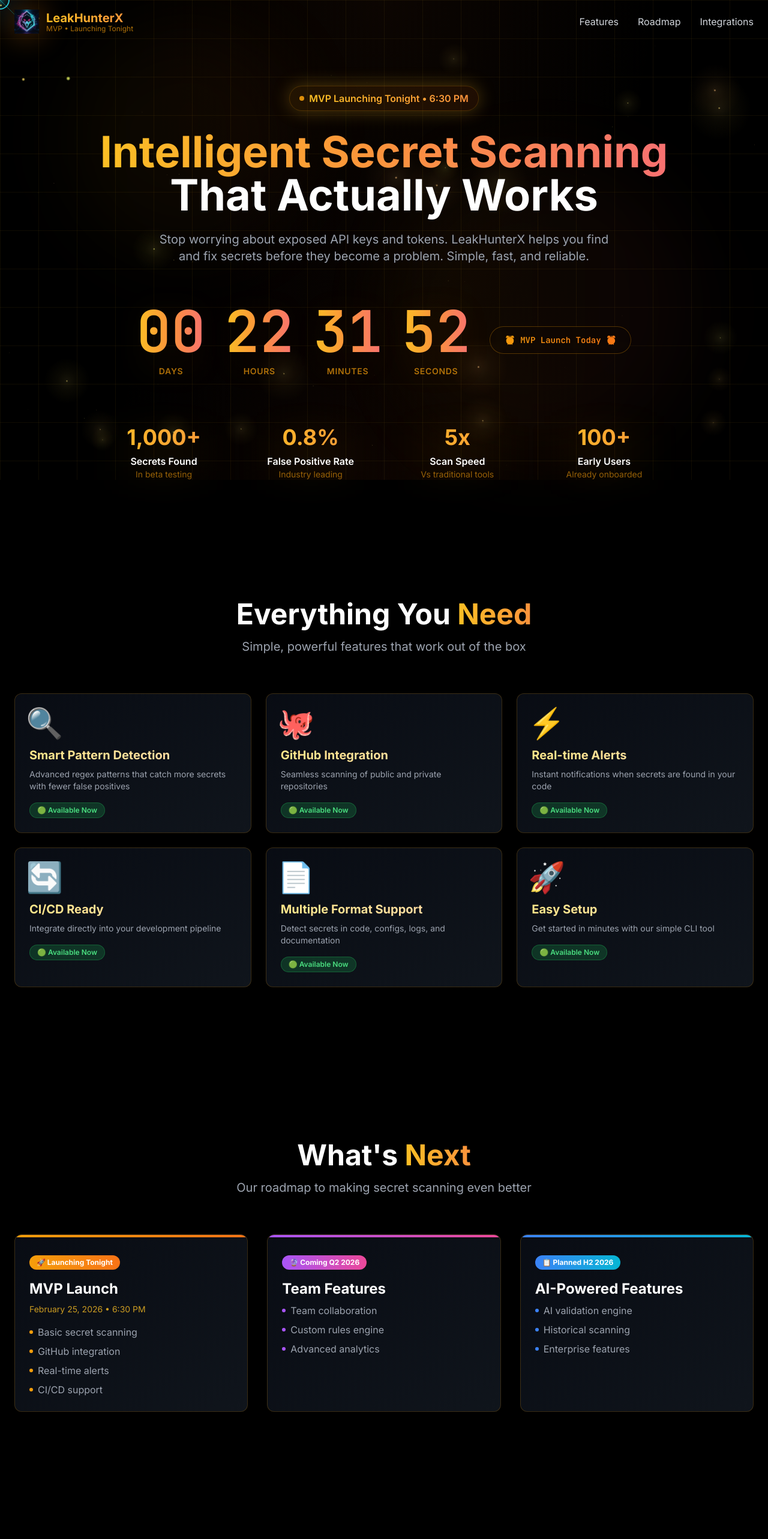
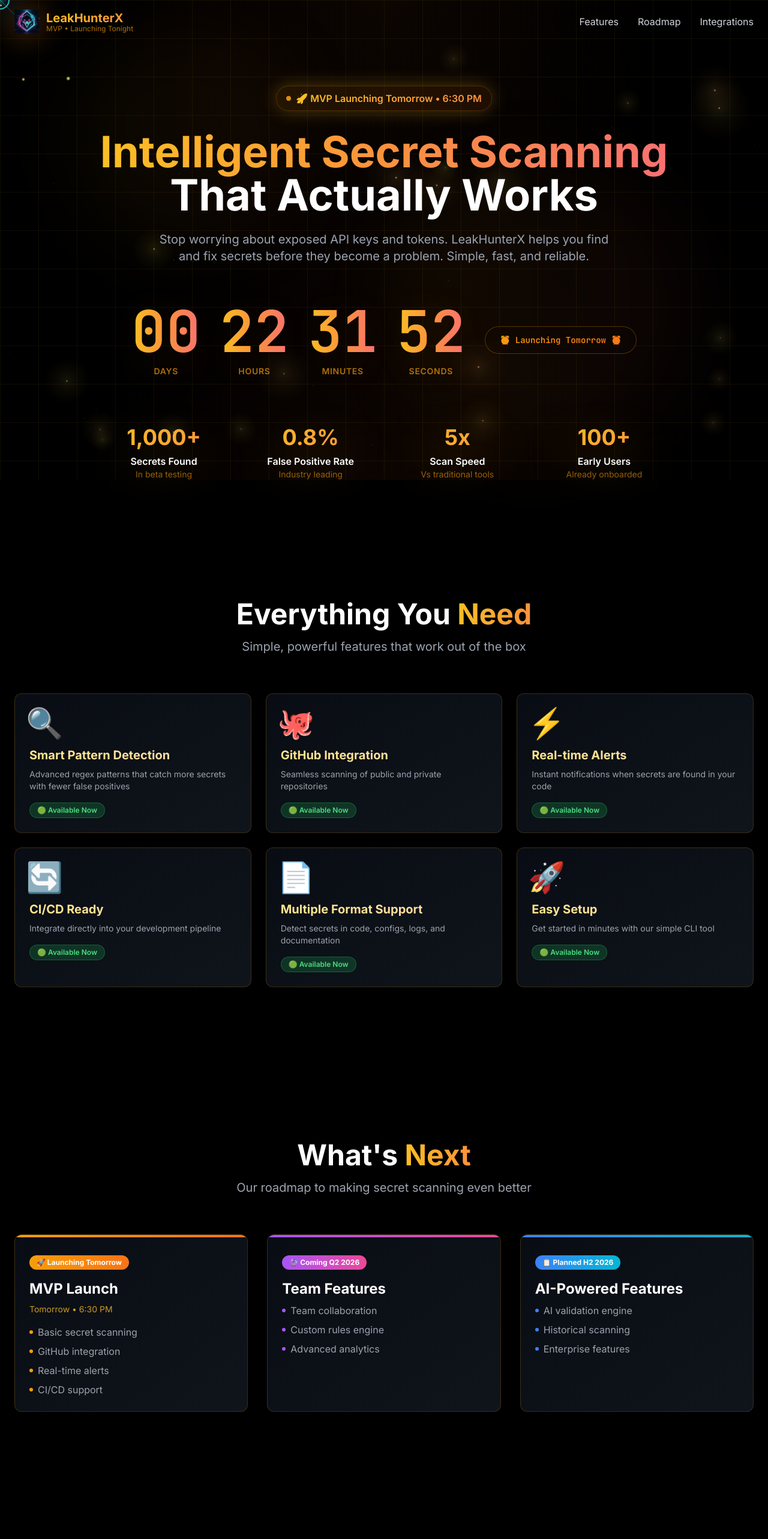
Before and after one commit to Omkar443/lhx-coming-soon, a React (Vite) app: page / in a window 1280 px wide. Shown: the top 2566 px of the page at 60% size. Built offline with nearby package versions, Linux system fonts and the light colour scheme.

Commit message:
Updated the time and social media

```diff
--- a/src/App.tsx
+++ b/src/App.tsx
@@ -8,6 +8,12 @@ import Logo from './components/Logo';
 import './index.css';
 
 function App() {
+  // Calculate tomorrow's date at 6:30 PM
+  const tomorrow = new Date();
+  tomorrow.setDate(tomorrow.getDate() + 1);
+  tomorrow.setHours(18, 30, 0, 0);
+  const targetDate = tomorrow.toISOString().slice(0, 19);
+
   const stats = [
     { value: '1,000+', label: 'Secrets Found', sub: 'In beta testing' },
     { value: '0.8%', label: 'False Positive Rate', sub: 'Industry leading' },
@@ -110,6 +116,13 @@ function App() {
     { name: 'Discord', icon: '🎮' }
   ];
 
+  const socialLinks = [
+    { name: 'LinkedIn', url: 'https://www.linkedin.com/company/tantralogic-ai/', icon: '💼' },
+    { name: 'X_Global', url: 'https://x.com/Tantralogi35239', icon: '🐦' },
+    { name: 'Instagram', url: 'https://www.instagram.com/tantralogic_ai/', icon: '📷' },
+    { name: 'Facebook', url: 'https://www.facebook.com/profile.php?id=61585960048396', icon: '👥' }
+  ];
+
   return (
     <div className="relative min-h-screen bg-black text-white overflow-x-hidden">
       <CursorEffect />
@@ -178,7 +191,7 @@ function App() {
             >
               <span className="w-2 h-2 bg-amber-500 rounded-full animate-pulse mr-2" />
               <span className="bg-gradient-to-r from-amber-400 to-orange-400 bg-clip-text text-transparent font-semibold">
-                MVP Launching Tonight • 6:30 PM
+                🚀 MVP Launching Tomorrow • 6:30 PM
               </span>
             </motion.div>
 
@@ -197,11 +210,11 @@ function App() {
 
             {/* Countdown Timer */}
             <div className="mb-20">
-              <CountdownTimer targetDate="2026-02-25T18:30:00" />
+              <CountdownTimer targetDate={targetDate} />
             </div>
           </motion.div>
 
-          {/* Stats - Realistic numbers */}
+          {/* Stats */}
           <motion.div
             initial={{ opacity: 0, y: 40 }}
             animate={{ opacity: 1, y: 0 }}
@@ -228,7 +241,7 @@ function App() {
         </div>
       </section>
 
-      {/* Features Section - All MVP */}
+      {/* Features Section */}
       <section id="features" className="relative py-32 px-6">
         <div className="max-w-7xl mx-auto">
           <motion.div
@@ -292,7 +305,7 @@ function App() {
         </div>
       </section>
 
-      {/* Roadmap - Fixed positioning */}
+      {/* Roadmap */}
       <section id="roadmap" className="relative py-32 px-6">
         <div className="max-w-7xl mx-auto">
           <motion.div
@@ -319,10 +332,10 @@ function App() {
               <div className="absolute top-0 left-0 w-full h-1 bg-gradient-to-r from-amber-500 to-orange-500" />
               <div className="relative pt-2">
                 <div className="inline-block px-3 py-1 bg-gradient-to-r from-amber-500 to-orange-500 rounded-full text-xs font-bold text-white mb-4">
-                  🚀 Launching Tonight
+                  🚀 Launching Tomorrow
                 </div>
                 <h3 className="text-2xl font-bold mb-2">MVP Launch</h3>
-                <p className="text-amber-400/80 text-sm mb-4">February 25, 2026 • 6:30 PM</p>
+                <p className="text-amber-400/80 text-sm mb-4">Tomorrow • 6:30 PM</p>
                 <ul className="space-y-2 text-gray-400">
                   <li className="flex items-center">
                     <span className="w-1.5 h-1.5 bg-amber-500 rounded-full mr-2" />
@@ -480,13 +493,18 @@ function App() {
               className="inline-flex items-center px-6 py-3 rounded-full bg-gradient-to-r from-amber-500/10 to-orange-500/10 border border-amber-500/30"
             >
               <span className="w-2 h-2 bg-amber-500 rounded-full animate-pulse mr-2" />
-              <span className="text-amber-400">Launching tonight at 6:30 PM</span>
+              <span className="text-amber-400">Launching tomorrow at 6:30 PM</span>
             </motion.div>
+
+            {/* Email Support */}
+            <div className="mt-6 text-gray-500">
+              <span className="text-amber-400">📧</span> support@leakhunterx.com
+            </div>
           </motion.div>
         </div>
       </section>
 
-      {/* Footer */}
+      {/* Footer with Social Media */}
       <footer className="relative border-t border-amber-500/20 py-12 px-6">
         <div className="max-w-7xl mx-auto">
           <div className="grid md:grid-cols-4 gap-8 mb-8">
@@ -505,11 +523,10 @@ function App() {
               </ul>
             </div>
             <div>
-              <h4 className="font-semibold mb-4 text-amber-400">Company</h4>
+              <h4 className="font-semibold mb-4 text-amber-400">Support</h4>
               <ul className="space-y-2 text-gray-400">
-                <li><a href="#" className="hover:text-amber-400 transition">About</a></li>
-                <li><a href="#" className="hover:text-amber-400 transition">Blog</a></li>
-                <li><a href="#" className="hover:text-amber-400 transition">Contact</a></li>
+                <li><a href="mailto:support@leakhunterx.com" className="hover:text-amber-400 transition">support@leakhunterx.com</a></li>
+                <li className="text-gray-500">Response within 24h</li>
               </ul>
             </div>
             <div>
@@ -521,12 +538,44 @@ function App() {
             </div>
           </div>
 
+          {/* Social Media Links */}
+          <div className="flex flex-wrap items-center justify-center gap-4 mb-8">
+            {socialLinks.map((social, index) => (
+              <motion.a
+                key={index}
+                href={social.url}
+                target="_blank"
+                rel="noopener noreferrer"
+                whileHover={{ scale: 1.1, y: -2 }}
+                whileTap={{ scale: 0.95 }}
+                className="group relative px-6 py-3 rounded-lg border border-amber-500/30 bg-gradient-to-r from-amber-500/10 to-orange-500/10 hover:border-amber-500/50 transition-all overflow-hidden"
+              >
+                <motion.div
+                  className="absolute inset-0 bg-gradient-to-r from-amber-500/20 to-orange-500/20"
+                  animate={{
+                    scale: [1, 1.5, 1],
+                    opacity: [0.3, 0.6, 0.3],
+                  }}
+                  transition={{ duration: 3, repeat: Infinity, delay: index * 0.2 }}
+                />
+                <span className="relative z-10 flex items-center space-x-2">
+                  <span className="text-xl">{social.icon}</span>
+                  <span className="text-sm font-semibold text-gray-300 group-hover:text-amber-400 transition">
+                    {social.name}
+                  </span>
+                </span>
+              </motion.a>
+            ))}
+          </div>
+
           <div className="flex flex-col md:flex-row items-center justify-between pt-8 border-t border-amber-500/20 text-sm text-gray-500">
             <div>© 2026 LeakHunterX. All rights reserved.</div>
-            <div className="mt-4 md:mt-0">
+            <div className="mt-4 md:mt-0 flex items-center space-x-4">
               <span className="bg-gradient-to-r from-amber-400 to-orange-400 bg-clip-text text-transparent font-semibold">
-                MVP Launching Tonight • 6:30 PM
+                🚀 Launching Tomorrow • 6:30 PM
               </span>
+              <span className="text-amber-400/50">|</span>
+              <span className="text-amber-400">support@leakhunterx.com</span>
             </div>
           </div>
         </div>
--- a/src/components/CountdownTimer.tsx
+++ b/src/components/CountdownTimer.tsx
@@ -14,14 +14,18 @@ interface CountdownTimerProps {
 
 const CountdownTimer: React.FC<CountdownTimerProps> = ({ targetDate }) => {
   const [timeLeft, setTimeLeft] = useState<TimeLeft>({ days: 0, hours: 0, minutes: 0, seconds: 0 });
+  const [isTomorrow, setIsTomorrow] = useState(false);
 
   useEffect(() => {
     const calculateTimeLeft = () => {
       const difference = +new Date(targetDate) - +new Date();
 
       if (difference > 0) {
+        const days = Math.floor(difference / (1000 * 60 * 60 * 24));
+        setIsTomorrow(days === 0);
+
         setTimeLeft({
-          days: Math.floor(difference / (1000 * 60 * 60 * 24)),
+          days: days,
           hours: Math.floor((difference / (1000 * 60 * 60)) % 24),
           minutes: Math.floor((difference / 1000 / 60) % 60),
           seconds: Math.floor((difference / 1000) % 60)
@@ -80,7 +84,7 @@ const CountdownTimer: React.FC<CountdownTimerProps> = ({ targetDate }) => {
         whileHover={{ scale: 1.05 }}
         className="text-sm bg-gradient-to-r from-amber-500 to-orange-500 bg-clip-text text-transparent font-bold font-mono border border-amber-500/30 px-6 py-3 rounded-full bg-amber-500/10 backdrop-blur-sm"
       >
-        ⏰ MVP Launch Today ⏰
+        {isTomorrow ? '⏰ Launching Tomorrow ⏰' : '⏰ MVP Launch Countdown ⏰'}
       </motion.div>
     </div>
   );
```
